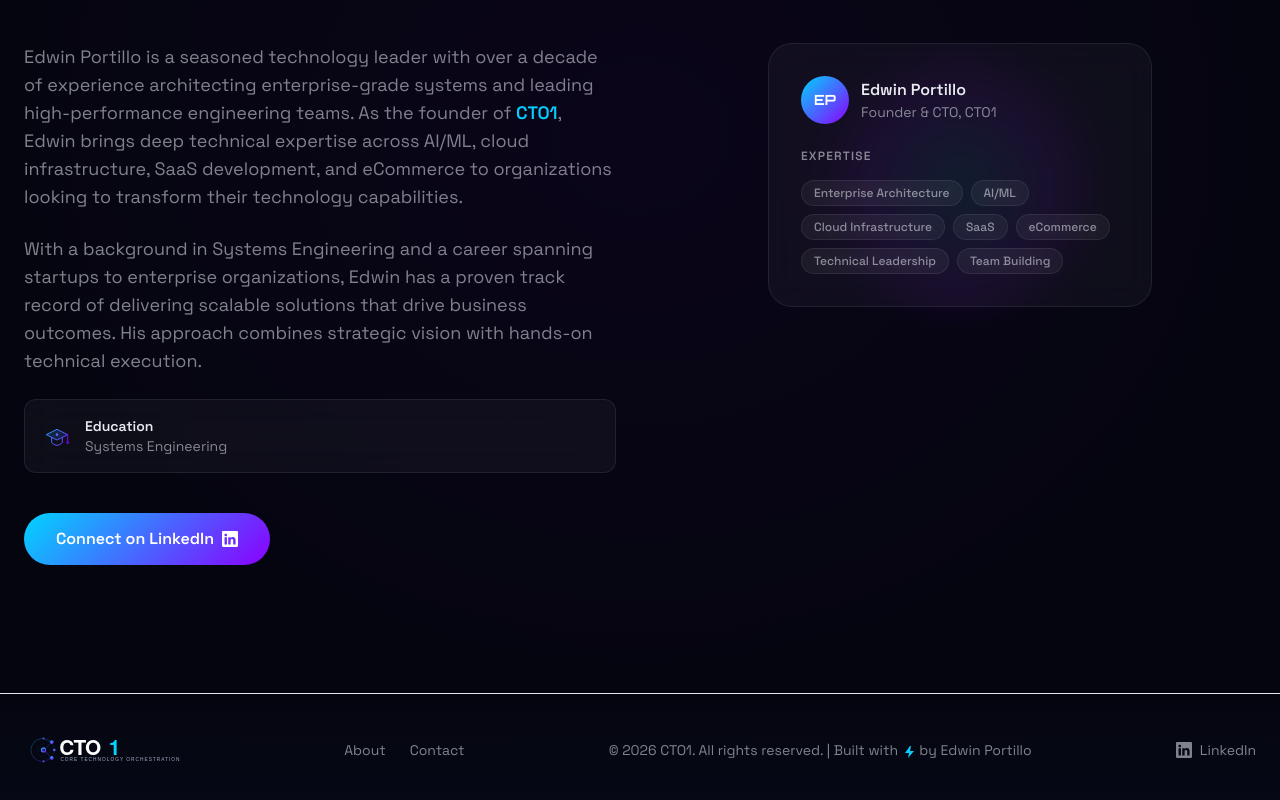
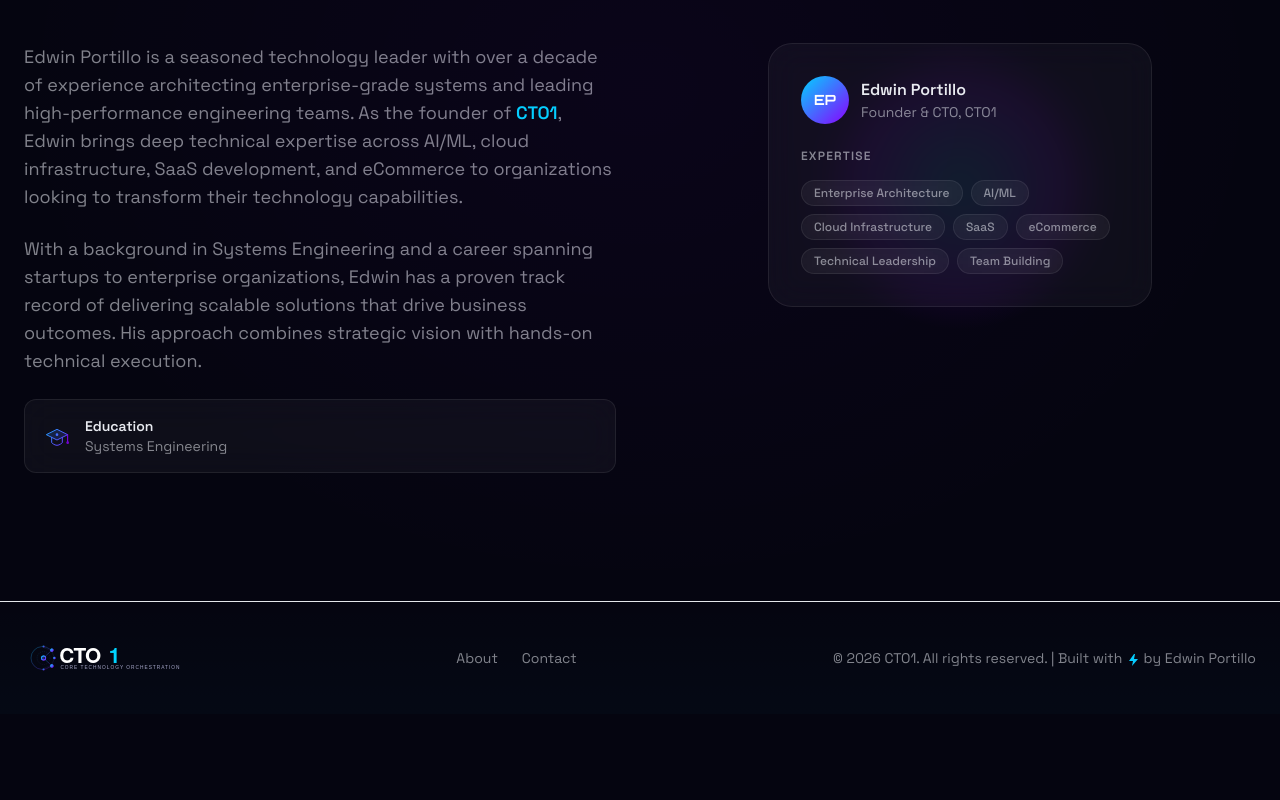
Before and after one commit to edwin-cto1/edwin-portfolio-next, a Next.js app: page /about in a window 1280 px wide. Shown: the part 423-1223 px from the top of the page. After the commit the page ends 1137 px from the top, so only its background shows below. Built offline with nearby package versions, Linux system fonts and the light colour scheme.

Commit message:
Remove all LinkedIn links and references

```diff
--- a/app/blog/[slug]/page.tsx
+++ b/app/blog/[slug]/page.tsx
@@ -172,15 +172,6 @@
                 <p className="text-text-dim font-space-grotesk text-sm mb-4">Share this article</p>
                 <div className="flex gap-3">
                   <a
-                    href={`https://www.linkedin.com/shareArticle?mini=true&url=https://cto1.tech/blog/${post.slug}&title=${encodeURIComponent(post.title)}`}
-                    target="_blank"
-                    rel="noopener noreferrer"
-                    className="glass-card px-4 py-2 rounded-full text-sm font-space-grotesk text-text-dim hover:text-electric-blue hover:border-electric-blue/30 transition-all"
-                    aria-label="Share on LinkedIn"
-                  >
-                    LinkedIn
-                  </a>
-                  <a
                     href={`https://twitter.com/intent/tweet?url=https://cto1.tech/blog/${post.slug}&text=${encodeURIComponent(post.title)}`}
                     target="_blank"
                     rel="noopener noreferrer"
--- a/app/components/About.tsx
+++ b/app/components/About.tsx
@@ -154,27 +154,6 @@
               </div>
             </div>
 
-            <div className="pt-4">
-              <Link
-                href="https://linkedin.com/in/csedwin"
-                target="_blank"
-                rel="noopener noreferrer"
-                className="gradient-bg text-white font-semibold px-8 py-3.5 rounded-full text-base hover:opacity-90 transition-all duration-200 inline-flex items-center gap-2"
-                aria-label="Connect with Edwin Portillo on LinkedIn"
-              >
-                <span>Connect on LinkedIn</span>
-                <svg
-                  xmlns="http://www.w3.org/2000/svg"
-                  width="16"
-                  height="16"
-                  fill="currentColor"
-                  viewBox="0 0 16 16"
-                  aria-hidden="true"
-                >
-                  <path d="M0 1.146C0 .513.526 0 1.175 0h13.65C15.474 0 16 .513 16 1.146v13.708c0 .633-.526 1.146-1.175 1.146H1.175C.526 16 0 15.487 0 14.854V1.146zm4.943 12.248V6.169H2.542v7.225h2.401zm-1.2-8.212c.837 0 1.358-.554 1.358-1.248-.015-.709-.52-1.248-1.342-1.248-.822 0-1.359.54-1.359 1.248 0 .694.521 1.248 1.327 1.248h.016zm4.908 8.212V9.359c0-.216.016-.432.08-.586.173-.431.568-.878 1.232-.878.869 0 1.216.662 1.216 1.634v3.865h2.401V9.25c0-2.22-1.184-3.252-2.764-3.252-1.274 0-1.845.7-2.165 1.193v.025h-.016a5.54 5.54 0 0 1 .016-.025V6.169h-2.4c.03.678 0 7.225 0 7.225h2.4z" />
-                </svg>
-              </Link>
-            </div>
           </div>
 
           {/* Profile card with expertise tags */}
--- a/app/components/Contact.tsx
+++ b/app/components/Contact.tsx
@@ -119,38 +119,6 @@
                 technical leadership — I&apos;m here to help you build the
                 future.
               </p>
-            </div>
-
-            <div className="space-y-4">
-              <Link
-                href="https://linkedin.com/in/csedwin"
-                target="_blank"
-                rel="noopener noreferrer"
-                className="flex items-center gap-4 glass-card rounded-xl p-4 hover:border-electric-blue/30 transition-all group"
-                aria-label="Connect with Edwin Portillo on LinkedIn"
-              >
-                <div
-                  className="w-12 h-12 rounded-xl gradient-bg flex items-center justify-center flex-shrink-0"
-                  aria-hidden="true"
-                >
-                  <svg
-                    xmlns="http://www.w3.org/2000/svg"
-                    width="20"
-                    height="20"
-                    fill="white"
-                    viewBox="0 0 16 16"
-                    aria-hidden="true"
-                  >
-                    <path d="M0 1.146C0 .513.526 0 1.175 0h13.65C15.474 0 16 .513 16 1.146v13.708c0 .633-.526 1.146-1.175 1.146H1.175C.526 16 0 15.487 0 14.854V1.146zm4.943 12.248V6.169H2.542v7.225h2.401zm-1.2-8.212c.837 0 1.358-.554 1.358-1.248-.015-.709-.52-1.248-1.342-1.248-.822 0-1.359.54-1.359 1.248 0 .694.521 1.248 1.327 1.248h.016zm4.908 8.212V9.359c0-.216.016-.432.08-.586.173-.431.568-.878 1.232-.878.869 0 1.216.662 1.216 1.634v3.865h2.401V9.25c0-2.22-1.184-3.252-2.764-3.252-1.274 0-1.845.7-2.165 1.193v.025h-.016a5.54 5.54 0 0 1 .016-.025V6.169h-2.4c.03.678 0 7.225 0 7.225h2.4z" />
-                  </svg>
-                </div>
-                <div>
-                  <p className="font-semibold text-text-primary group-hover:text-electric-blue transition-colors">
-                    LinkedIn
-                  </p>
-                  <p className="text-text-dim text-sm">linkedin.com/in/csedwin</p>
-                </div>
-              </Link>
             </div>
 
             <div className="glass-card rounded-xl p-6">
--- a/app/components/Footer.tsx
+++ b/app/components/Footer.tsx
@@ -58,26 +58,6 @@
             by Edwin Portillo
           </p>
 
-          {/* LinkedIn */}
-          <Link
-            href="https://linkedin.com/in/csedwin"
-            target="_blank"
-            rel="noopener noreferrer"
-            className="text-text-dim hover:text-electric-blue transition-colors text-sm flex items-center gap-2"
-            aria-label="Edwin Portillo on LinkedIn (opens in new tab)"
-          >
-            <svg
-              xmlns="http://www.w3.org/2000/svg"
-              width="16"
-              height="16"
-              fill="currentColor"
-              viewBox="0 0 16 16"
-              aria-hidden="true"
-            >
-              <path d="M0 1.146C0 .513.526 0 1.175 0h13.65C15.474 0 16 .513 16 1.146v13.708c0 .633-.526 1.146-1.175 1.146H1.175C.526 16 0 15.487 0 14.854V1.146zm4.943 12.248V6.169H2.542v7.225h2.401zm-1.2-8.212c.837 0 1.358-.554 1.358-1.248-.015-.709-.52-1.248-1.342-1.248-.822 0-1.359.54-1.359 1.248 0 .694.521 1.248 1.327 1.248h.016zm4.908 8.212V9.359c0-.216.016-.432.08-.586.173-.431.568-.878 1.232-.878.869 0 1.216.662 1.216 1.634v3.865h2.401V9.25c0-2.22-1.184-3.252-2.764-3.252-1.274 0-1.845.7-2.165 1.193v.025h-.016a5.54 5.54 0 0 1 .016-.025V6.169h-2.4c.03.678 0 7.225 0 7.225h2.4z" />
-            </svg>
-            LinkedIn
-          </Link>
         </div>
       </div>
     </footer>
--- a/app/layout.tsx
+++ b/app/layout.tsx
@@ -90,7 +90,6 @@
   url: 'https://cto1.tech',
   description:
     'Enterprise technology services — AI/ML, SaaS, cloud infrastructure, eCommerce',
-  sameAs: ['https://linkedin.com/in/csedwin'],
 }
 
 export default function RootLayout({
```
